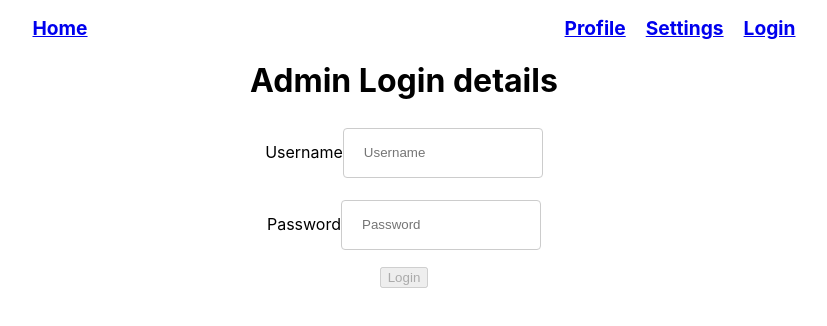
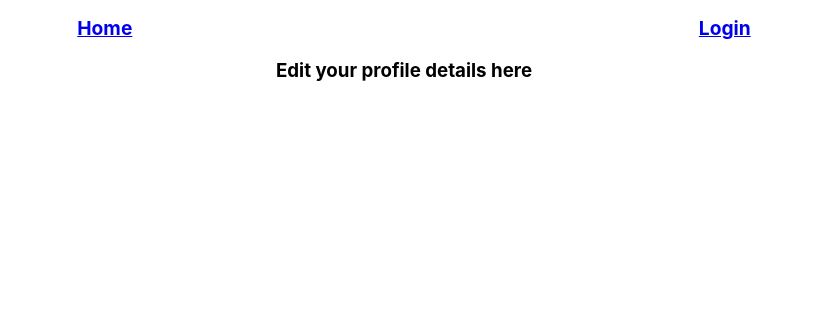
Before and after one commit to akpejionimi/userprofile, a React (Create React App) app: page /settings in a window 1280 px wide. Before the commit this address led to /login. Shown: the top 326 px of the page, without its empty margins (236-1063 px from the left). Built offline with nearby package versions, Linux system fonts and the light colour scheme.

Commit message:
mofified login validation

```diff
--- a/src/App.js
+++ b/src/App.js
@@ -10,10 +10,8 @@ class App extends Component {
     data: data,
     details: data[0],
     isAuth: false,
-    contentText: "",
-    passinput: "",
-    username: null,
-    password: null,
+    username: "",
+    password: "",
     error: ""
   }
 
--- a/src/component/Main/Profile/Profile.jsx
+++ b/src/component/Main/Profile/Profile.jsx
@@ -5,8 +5,12 @@ import './Profile.css'
 const Profile = (props) => {
 
         return (
+            <>
+            {
+                props.isAuth ? (props.history.push("/login")
+                )
+                :
                 <div className="profDisplay">
-            {!props.isAuth && props.history.push("/login")}
                 <div className="prof">
                     <h1>{props.details.name}</h1>
                     <h2>{props.details.role}</h2>
@@ -16,6 +20,9 @@ const Profile = (props) => {
                    <img alt="phone" src={props.details.url} />
                    </div>
                 </div>
+
+            }
+            </>
         )
 
     // return (
--- a/src/component/Main/Settings/Settings.jsx
+++ b/src/component/Main/Settings/Settings.jsx
@@ -5,7 +5,7 @@ import {withRouter} from 'react-router-dom'
 const Settings = (props) => {
     return (
       <div className="Settings">
-      {!props.isAuth && props.history.push("/login")}
+      {props.isAuth && props.history.push("/login")}
         <h3>Edit your profile details here</h3>
       </div>
     );
--- a/src/component/Navbar/Navbar.jsx
+++ b/src/component/Navbar/Navbar.jsx
@@ -2,10 +2,12 @@ import React from 'react';
 import {Link} from 'react-router-dom';
 import './Navbar.css';
 
-const Navbar = () =>{
+const Navbar = (props) =>{
 
     return (
-      <div className="Navbar">
+      <>
+      {
+        props.isAuth ?( <div className="Navbar">
         <ul>
         <div className="home">
               <Link to="/"><li>Home</li></Link>
@@ -13,10 +15,23 @@ const Navbar = () =>{
            <div className="menu">
             <Link to="/profile"><li>Profile</li></Link>
             <Link to="/settings"><li>Settings</li></Link>
-         <Link to="/login"><li>Login</li></Link>
            </div>
         </ul>
          </div>
+        )
+        :
+        (
+          <ul>
+
+            <div className="home">
+              <Link to="/"><li>Home</li></Link>
+              </div>
+            <Link to="/login"><li>Login</li></Link>
+          </ul>
+        )
+      }
+
+      </>
     );
 
 }
```
Lines whose indentation alone changed are shown as unchanged.
